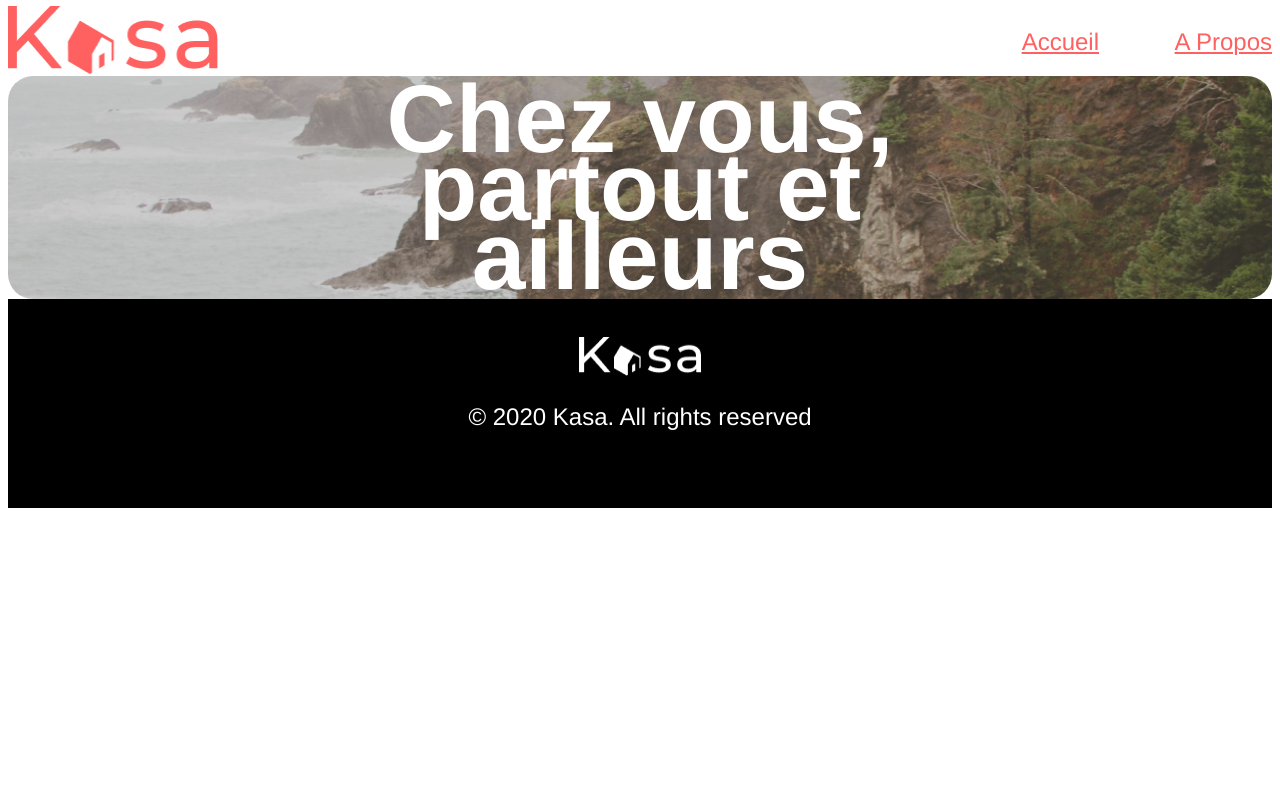
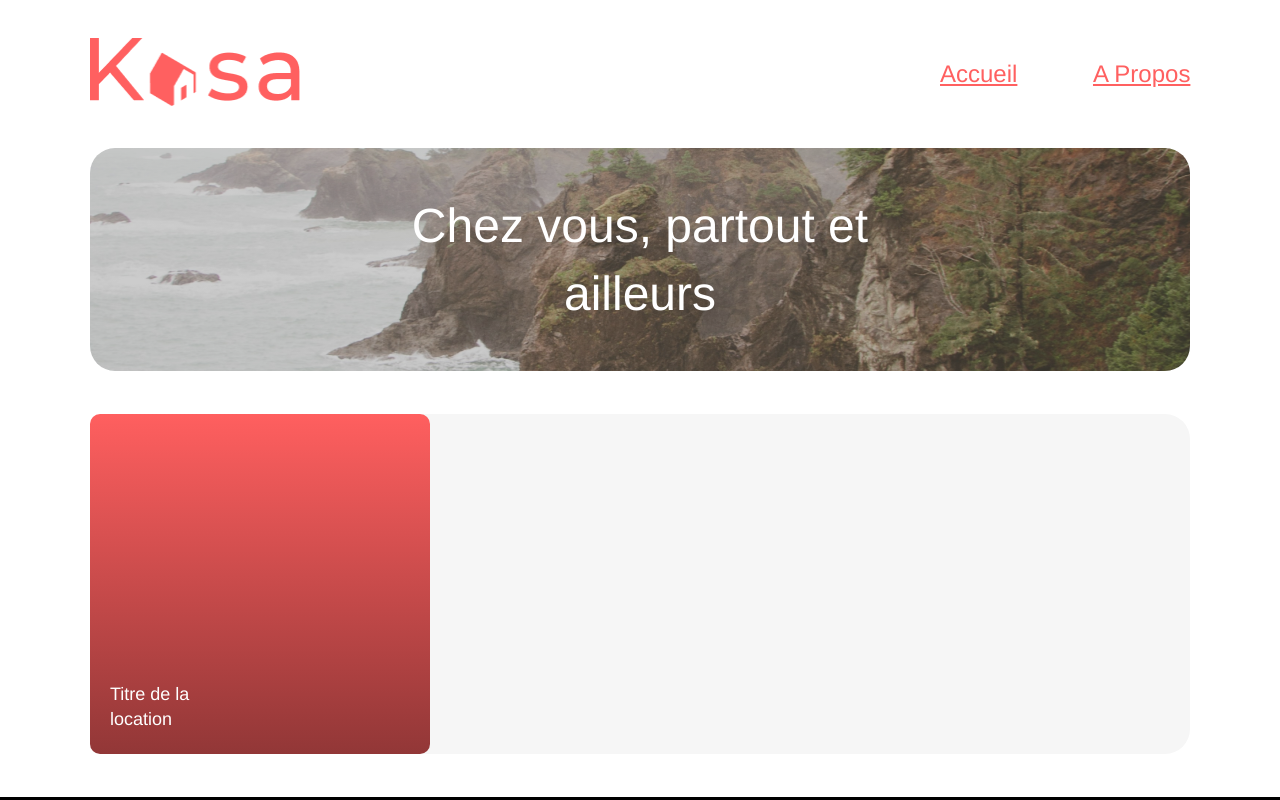
Before and after one commit to Danguole-Luzaite/luzaite_danguole_p7_112023, a React (Create React App) app: page / in a window 1280 px wide. Shown: the top 800 px of the page. Built offline with nearby package versions, Linux system fonts and the light colour scheme.

Commit message:
Ajout de createGlobalStyle, composant Card créé.

```diff
--- a/package.json
+++ b/package.json
@@ -11,6 +11,7 @@
     "react-dom": "^18.2.0",
     "react-router-dom": "^6.18.0",
     "react-scripts": "5.0.1",
+    "styled-components": "^6.1.1",
     "web-vitals": "^2.1.4"
   },
   "scripts": {
--- a/src/components/Banner/index.jsx
+++ b/src/components/Banner/index.jsx
@@ -4,7 +4,7 @@ function Banner() {
   return (
     <div className="BannerImage">
       <div className="BannerText">
-        <h1>Chez vous, partout et ailleurs</h1>
+        <p>Chez vous, partout et ailleurs</p>
       </div>
     </div>
   )
--- /dev/null
+++ b/src/components/Card/Card.css
@@ -0,0 +1,35 @@
+.Thumb {
+  height: 340px;
+  width: 340px;
+  border-radius: 10px;
+  background: linear-gradient(180deg, #ff5f5f 0%, #923737 100%);
+  display: flex;
+  flex-direction: column;
+  justify-content: flex-end;
+}
+
+.TitreDeLaLocation {
+  height: 52px;
+  width: 300px;
+  color: #fff;
+  font-size: 18px;
+  font-weight: 500;
+  letter-spacing: 0;
+  line-height: 25.7px;
+  margin: 0;
+  padding: 6%;
+}
+
+
+/* version mobile (max-width: 600px) */
+@media (max-width: 600px) {
+  .Thumb {
+    height: 255px;
+    width: 335px;
+  }
+
+  .TitreDeLaLocation {
+    width: 296px;
+    font-size: 18px;
+  }
+}
--- /dev/null
+++ b/src/components/Card/Card.jsx
@@ -0,0 +1,16 @@
+import React from "react";
+import "../Card/Card.css";
+import "../../data/logements.json"
+
+function Card() {
+
+  return (
+    <div className="Thumb">
+      <span className="TitreDeLaLocation">
+        Titre de la <br/> location
+      </span>
+    </div>
+  )
+};
+
+export default Card;
--- a/src/components/Header/Header.css
+++ b/src/components/Header/Header.css
@@ -1,11 +1,12 @@
 .NavContainer {
   height: 68px;
-  width: 100%;
   display: flex;
   flex-direction: row;
   align-content: space-between;
   align-items: center;
   justify-content: space-between;
+  margin: 40px auto;
+  width: 86%;
 }
 
 .NavContainer .HomeLogo {
--- a/src/index.jsx
+++ b/src/index.jsx
@@ -6,13 +6,22 @@ import Header from './components/Header';
 import APropos from './pages/A_Propos';
 import Logement from './pages/Logement';
 import Footer from './components/Footer';
+import { createGlobalStyle } from 'styled-components'
 
 const container = document.getElementById('root');
 const root = ReactDOMClient.createRoot(container);
 
+const GlobalStyle = createGlobalStyle`
+  body {
+    margin: 0 auto;
+    font-family: "Montserrat-Medium", Helvetica;
+  }
+`
+
 root.render(
   <React.StrictMode>
     <Router>
+        <GlobalStyle/>
         <Header />
           <Routes>
               <Route path="/" element={<Accueil />} />
--- a/src/pages/Accueil/Accueil.css
+++ b/src/pages/Accueil/Accueil.css
@@ -0,0 +1,12 @@
+.HomeSection{
+  margin: auto;
+  width: 86%;
+}
+
+.Gallery{
+  background-color: #f6f6f6;
+  border-radius: 25px;
+  height: 100%;
+  margin-top: 43px;
+  margin-bottom: 43px;
+}
--- a/src/pages/Accueil/index.jsx
+++ b/src/pages/Accueil/index.jsx
@@ -1,11 +1,16 @@
 import React from 'react';
 import "../Accueil/Accueil.css";
 import Banner from '../../components/Banner';
+import Card from '../../components/Card/Card';
+import "../../data/logements.json"
 
 function Accueil() {
   return (
-    <div>
+    <div className='HomeSection'>
       <Banner/>
+      <div className='Gallery'>
+        <Card/>
+      </div>
     </div>
   )
 };
```
Also changed, not shown: 1 other file (tests, documents, lock files or other folders).
